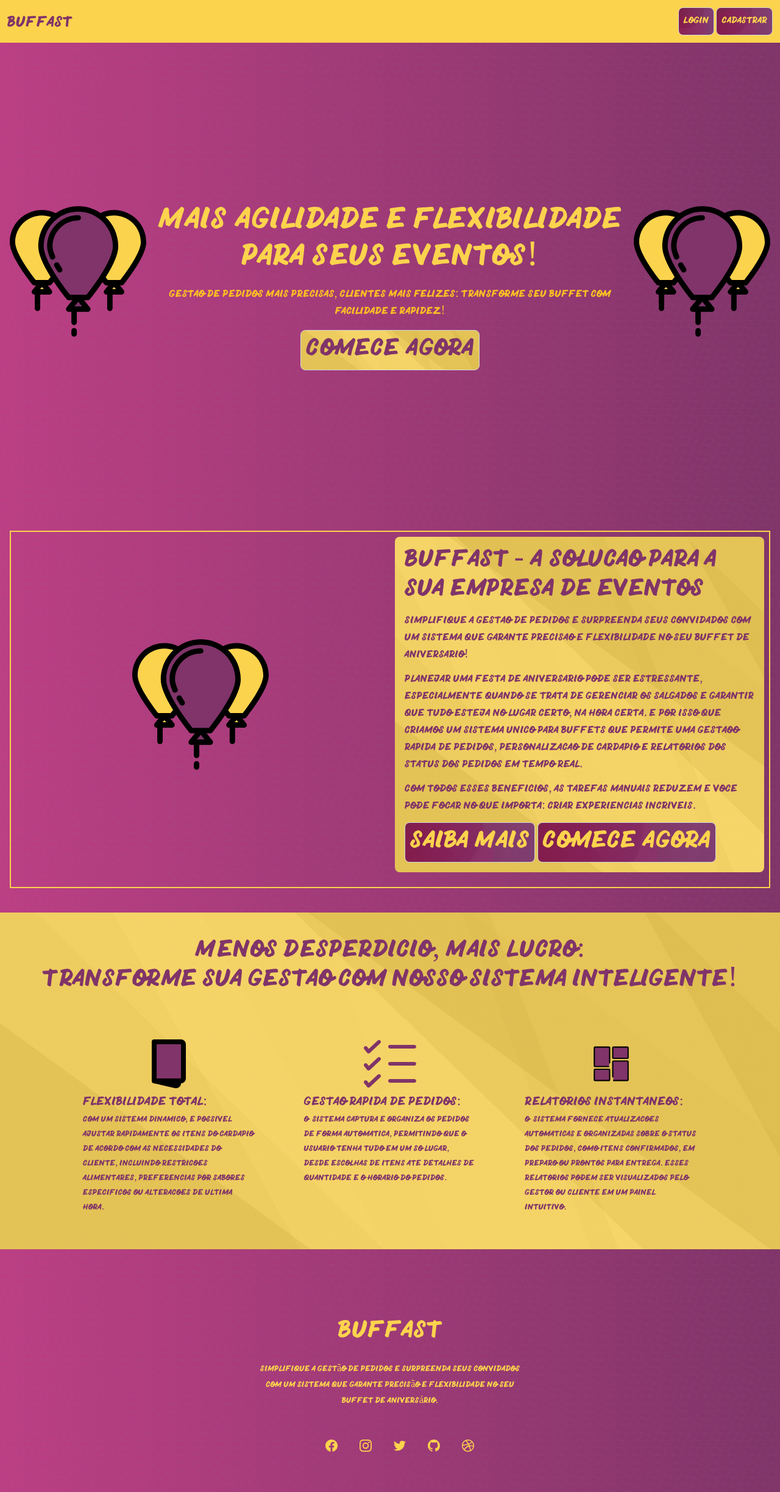
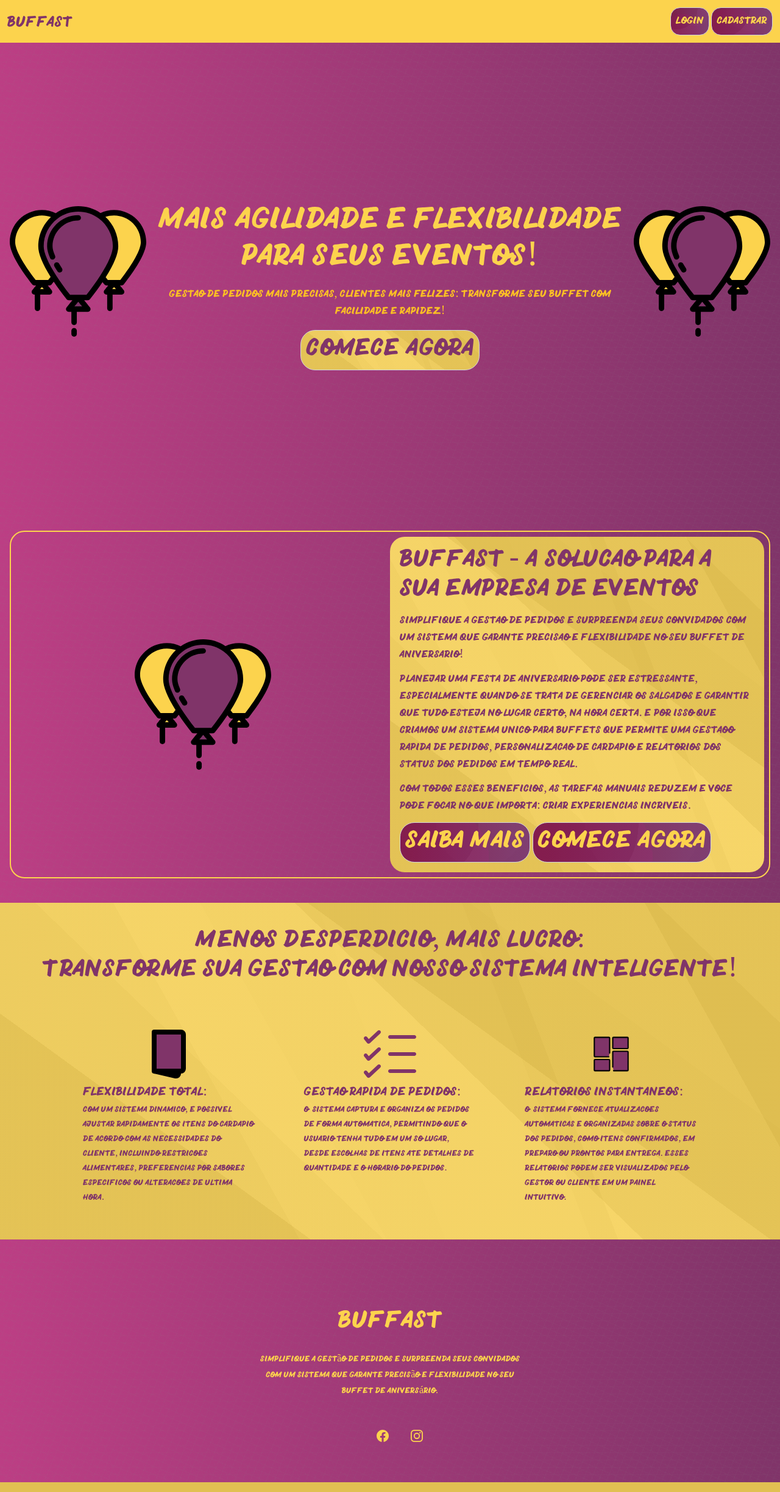
Before and after one commit to lemelinha/Buffast, a PHP site: page / in a window 1280 px wide. Shown: the whole page at 61% size. Run offline with PHP 8.4, Linux system fonts and the light colour scheme; some libraries are stand-ins or nearby versions.

Commit message:
Alterações de border-radius da landing page

```diff
--- a/App/Views/landing.php
+++ b/App/Views/landing.php
@@ -13,9 +13,9 @@
   <nav class="grid grid-cols-2 p-3 bg-amber-300">
       <h6 class="mt-2 main-font font-tittle text-3xl">Buffast</h6>
     <aside class="main-font justify-self-end">
-      <button class="p-2 text-base lg:text-lg text-amber-300 border border-gray-300 rounded-lg bg-card-modal focus:ring-blue-500 focus:border-blue-500"><a
+      <button class="p-2 text-base lg:text-xl text-amber-300 border border-gray-300 rounded-2xl bg-card-modal focus:ring-blue-500 focus:border-blue-500"><a
       href="/login">Login</button>
-      <button class="p-2 text-base lg:text-lg text-amber-300 border border-gray-300 rounded-lg bg-card-modal focus:ring-blue-500 focus:border-blue-500">Cadastrar</button>
+      <button class="p-2 text-base lg:text-xl text-amber-300 border border-gray-300 rounded-2xl bg-card-modal focus:ring-blue-500 focus:border-blue-500">Cadastrar</button>
     </aside>
   </nav>
   <main>
@@ -27,7 +27,7 @@
         <article class=" text-center main-font ">
           <p class="text-2xl lg:text-6xl text-amber-300">Mais Agilidade e Flexibilidade para Seus Eventos!</p>
           <p class="p-4 text-xs lg:text-xl text-amber-400">Gestao de Pedidos Mais Precisas, Clientes Mais Felizes: Transforme Seu Buffet com Facilidade e Rapidez!</p>
-          <button class="p-2 text-base lg:text-5xl font-tittle border border-gray-300 rounded-lg btn-landing focus:ring-blue-500 focus:border-blue-500"><a
+          <button class="p-2 text-base lg:text-5xl font-tittle border border-gray-300 rounded-3xl btn-landing focus:ring-blue-500 focus:border-blue-500"><a
           href="/login">Comece Agora</button>
         </article>
       </section>
@@ -35,19 +35,19 @@
         <img src="/assets/images/balloons-2.svg" class="h-44 lg:h-56 justify-self-center">
       </aside>
     </div>
-    <div class="grid grid-cols-2 place-items-center gap-4 p-2 mx-4 border-amber-300 border-2">
+    <div class="grid grid-cols-2 place-items-center mx-4 p-2 border-amber-300 border-2 rounded-3xl">
       <figure class="hidden sm:block" >
         <img src="/assets/images/balloons-2.svg" class="h-44 lg:h-56 justify-self-center">
       </figure>
       <section class="col-span-2 sm:col-span-1">
-        <article class="main-font p-4 btn-landing rounded-lg">
+        <article class="main-font p-4 btn-landing rounded-3xl">
           <p class="text-xl lg:text-5xl font-tittle">Buffast - A solucao para a sua empresa de eventos</p>
           <p class="pt-3 text-xs lg:text-xl font-tittle">Simplifique a gestao de pedidos e surpreenda seus convidados com um sistema que garante precisao e flexibilidade no seu buffet de aniversario!</p>
           <p class="pt-3 text-xs lg:text-xl font-tittle">Planejar uma festa de aniversario pode ser estressante, especialmente quando se trata de gerenciar os salgados e garantir que tudo esteja no lugar certo, na hora certa. E por isso que criamos um sistema unico para buffets que permite uma gestaoo rapida de pedidos, personalizacao de cardapio e relatorios dos status dos pedidos em tempo real.
           <p class="py-3 text-xs lg:text-xl font-tittle">
           Com todos esses beneficios, as tarefas manuais reduzem e voce pode focar no que importa: criar experiencias incriveis.</p>
-          <button class="p-2 text-base lg:text-5xl text-amber-300 border border-gray-300 rounded-lg bg-card-modal focus:ring-blue-500 focus:border-blue-500">Saiba Mais</button>
-          <button class="p-2 text-base lg:text-5xl text-amber-300 border border-gray-300 rounded-lg bg-card-modal focus:ring-blue-500 focus:border-blue-500"><a
+          <button class="p-2 text-base lg:text-5xl text-amber-300 border border-gray-300 rounded-3xl bg-card-modal focus:ring-blue-500 focus:border-blue-500">Saiba Mais</button>
+          <button class="p-2 text-base lg:text-5xl text-amber-300 border border-gray-300 rounded-3xl bg-card-modal focus:ring-blue-500 focus:border-blue-500"><a
           href="/login">Comece Agora</button>
         </article>
       </section>
@@ -129,58 +129,6 @@
           </svg>
         </a>
       </li>
-
-      <li>
-        <a
-          href="#"
-          rel="noreferrer"
-          target="_blank"
-          class="text-amber-300 transition hover:text-amber-300/75"
-        >
-          <span class="sr-only">Twitter</span>
-          <svg class="size-6" fill="currentColor" viewBox="0 0 24 24" aria-hidden="true">
-            <path
-              d="M8.29 20.251c7.547 0 11.675-6.253 11.675-11.675 0-.178 0-.355-.012-.53A8.348 8.348 0 0022 5.92a8.19 8.19 0 01-2.357.646 4.118 4.118 0 001.804-2.27 8.224 8.224 0 01-2.605.996 4.107 4.107 0 00-6.993 3.743 11.65 11.65 0 01-8.457-4.287 4.106 4.106 0 001.27 5.477A4.072 4.072 0 012.8 9.713v.052a4.105 4.105 0 003.292 4.022 4.095 4.095 0 01-1.853.07 4.108 4.108 0 003.834 2.85A8.233 8.233 0 012 18.407a11.616 11.616 0 006.29 1.84"
-            />
-          </svg>
-        </a>
-      </li>
-
-      <li>
-        <a
-          href="#"
-          rel="noreferrer"
-          target="_blank"
-          class="text-amber-300 transition hover:text-amber-300/75"
-        >
-          <span class="sr-only">GitHub</span>
-          <svg class="size-6" fill="currentColor" viewBox="0 0 24 24" aria-hidden="true">
-            <path
-              fill-rule="evenodd"
-              d="M12 2C6.477 2 2 6.484 2 12.017c0 4.425 2.865 8.18 6.839 9.504.5.092.682-.217.682-.483 0-.237-.008-.868-.013-1.703-2.782.605-3.369-1.343-3.369-1.343-.454-1.158-1.11-1.466-1.11-1.466-.908-.62.069-.608.069-.608 1.003.07 1.531 1.032 1.531 1.032.892 1.53 2.341 1.088 2.91.832.092-.647.35-1.088.636-1.338-2.22-.253-4.555-1.113-4.555-4.951 0-1.093.39-1.988 1.029-2.688-.103-.253-.446-1.272.098-2.65 0 0 .84-.27 2.75 1.026A9.564 9.564 0 0112 6.844c.85.004 1.705.115 2.504.337 1.909-1.296 2.747-1.027 2.747-1.027.546 1.379.202 2.398.1 2.651.64.7 1.028 1.595 1.028 2.688 0 3.848-2.339 4.695-4.566 4.943.359.309.678.92.678 1.855 0 1.338-.012 2.419-.012 2.747 0 .268.18.58.688.482A10.019 10.019 0 0022 12.017C22 6.484 17.522 2 12 2z"
-              clip-rule="evenodd"
-            />
-          </svg>
-        </a>
-      </li>
-
-      <li>
-        <a
-          href="#"
-          rel="noreferrer"
-          target="_blank"
-          class="text-amber-300 transition hover:text-amber-300/75"
-        >
-          <span class="sr-only">Dribbble</span>
-          <svg class="size-6" fill="currentColor" viewBox="0 0 24 24" aria-hidden="true">
-            <path
-              fill-rule="evenodd"
-              d="M12 2C6.48 2 2 6.48 2 12s4.48 10 10 10c5.51 0 10-4.48 10-10S17.51 2 12 2zm6.605 4.61a8.502 8.502 0 011.93 5.314c-.281-.054-3.101-.629-5.943-.271-.065-.141-.12-.293-.184-.445a25.416 25.416 0 00-.564-1.236c3.145-1.28 4.577-3.124 4.761-3.362zM12 3.475c2.17 0 4.154.813 5.662 2.148-.152.216-1.443 1.941-4.48 3.08-1.399-2.57-2.95-4.675-3.189-5A8.687 8.687 0 0112 3.475zm-3.633.803a53.896 53.896 0 013.167 4.935c-3.992 1.063-7.517 1.04-7.896 1.04a8.581 8.581 0 014.729-5.975zM3.453 12.01v-.26c.37.01 4.512.065 8.775-1.215.25.477.477.965.694 1.453-.109.033-.228.065-.336.098-4.404 1.42-6.747 5.303-6.942 5.629a8.522 8.522 0 01-2.19-5.705zM12 20.547a8.482 8.482 0 01-5.239-1.8c.152-.315 1.888-3.656 6.703-5.337.022-.01.033-.01.054-.022a35.318 35.318 0 011.823 6.475 8.4 8.4 0 01-3.341.684zm4.761-1.465c-.086-.52-.542-3.015-1.659-6.084 2.679-.423 5.022.271 5.314.369a8.468 8.468 0 01-3.655 5.715z"
-              clip-rule="evenodd"
-            />
-          </svg>
-        </a>
-      </li>
     </ul>
   </div>
 </footer>
```
